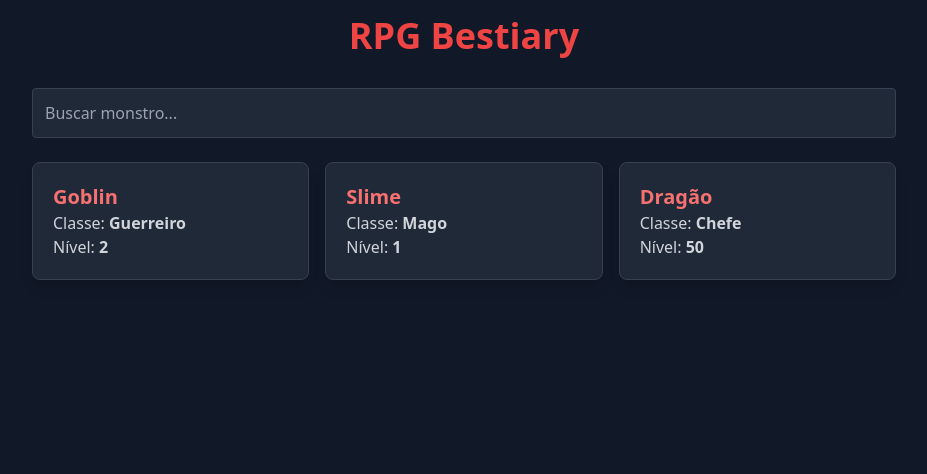
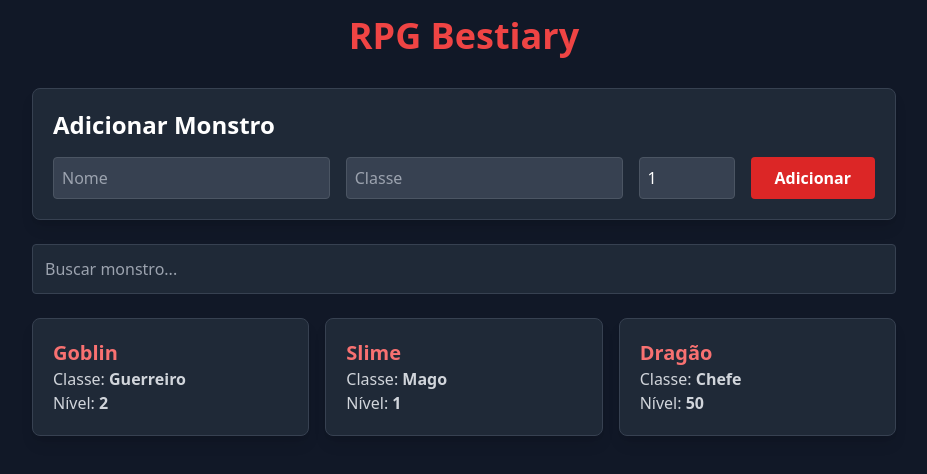
Before and after one commit to Gabrieldsrod/dev-web-projeto-vue, a Vue app: page / in a window 1280 px wide. Shown: the top 474 px of the page, without its empty margins (176-1103 px from the left). Built offline with nearby package versions, Linux system fonts and the light colour scheme.

Commit message:
feat: adiciona form de criacao de monstros

```diff
--- a/src/App.vue
+++ b/src/App.vue
@@ -7,6 +7,19 @@ const monsters = ref([
   { id: 2, name: 'Slime', class: 'Mago', level: 1 },
   { id: 3, name: 'Dragão', class: 'Chefe', level: 50 },
 ])
+
+const newMonster = ref({ name: '', class: '', level: 1 })
+
+const addMonster = () => {
+  if (!newMonster.value.name || !newMonster.value.class) return
+  monsters.value.push({
+    id: Date.now(),
+    name: newMonster.value.name,
+    class: newMonster.value.class,
+    level: newMonster.value.level
+  })
+  newMonster.value = { name: '', class: '', level: 1 }
+}
 
 const filteredMonsters = computed(() => {
   return monsters.value.filter(monster =>
@@ -18,6 +31,40 @@ const filteredMonsters = computed(() => {
 <template>
   <div class="container mx-auto p-4 max-w-4xl">
     <h1 class="text-4xl font-bold mb-8 text-center text-red-500">RPG Bestiary</h1>
+
+    <div class="bg-gray-800 p-5 rounded-lg shadow-lg border border-gray-700 mb-6">
+      <h2 class="text-2xl font-bold text-white mb-4">Adicionar Monstro</h2>
+      <form @submit.prevent="addMonster" class="flex flex-col sm:flex-row gap-4">
+        <input
+          v-model="newMonster.name"
+          type="text"
+          placeholder="Nome"
+          class="flex-1 p-2 rounded bg-gray-700 text-white border border-gray-600 focus:outline-none focus:border-red-500"
+          required
+        />
+        <input
+          v-model="newMonster.class"
+          type="text"
+          placeholder="Classe"
+          class="flex-1 p-2 rounded bg-gray-700 text-white border border-gray-600 focus:outline-none focus:border-red-500"
+          required
+        />
+        <input
+          v-model.number="newMonster.level"
+          type="number"
+          min="1"
+          placeholder="Nível"
+          class="w-full sm:w-24 p-2 rounded bg-gray-700 text-white border border-gray-600 focus:outline-none focus:border-red-500"
+          required
+        />
+        <button
+          type="submit"
+          class="bg-red-600 hover:bg-red-700 text-white font-bold py-2 px-6 rounded transition-colors"
+        >
+          Adicionar
+        </button>
+      </form>
+    </div>
 
     <div class="mb-6">
       <input
```
